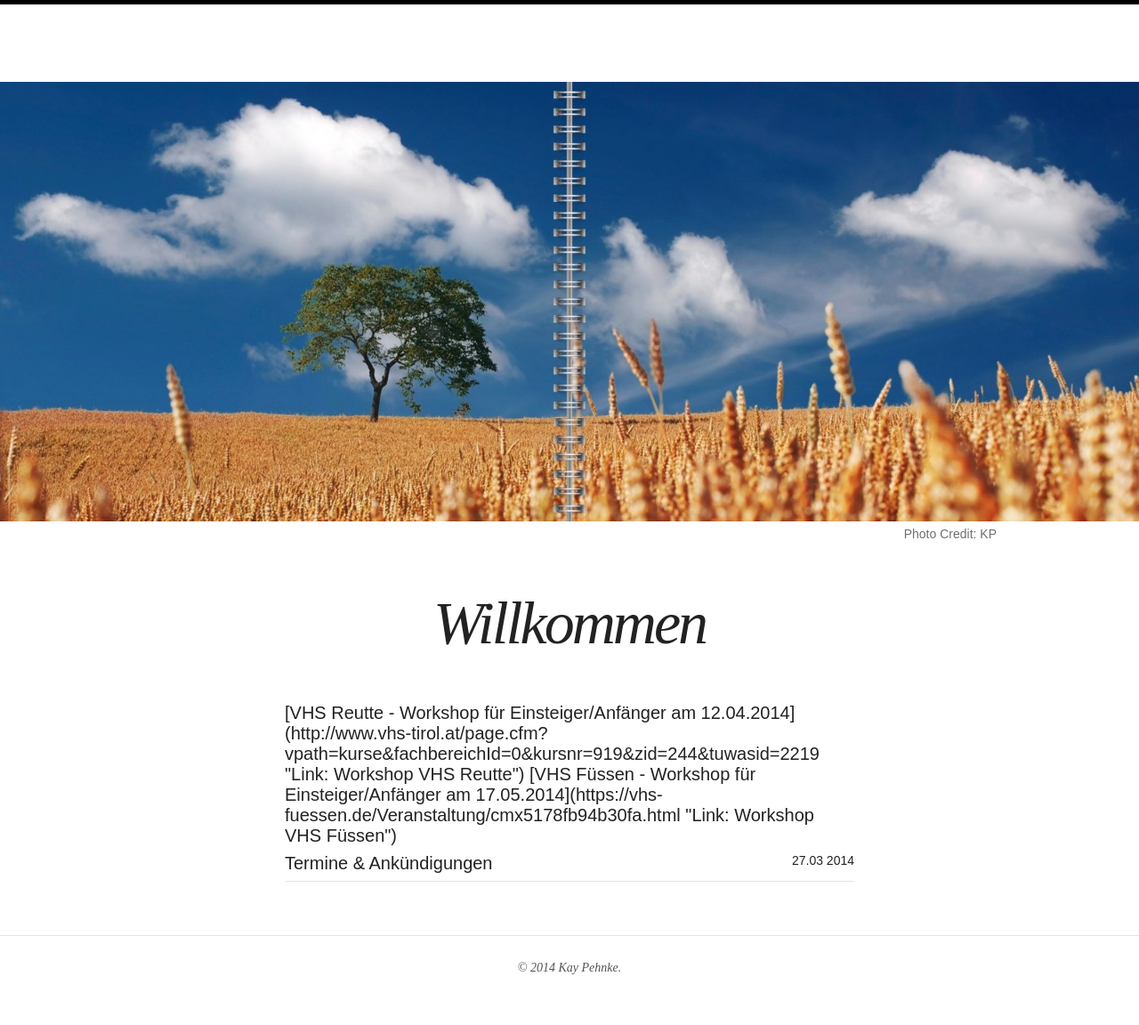
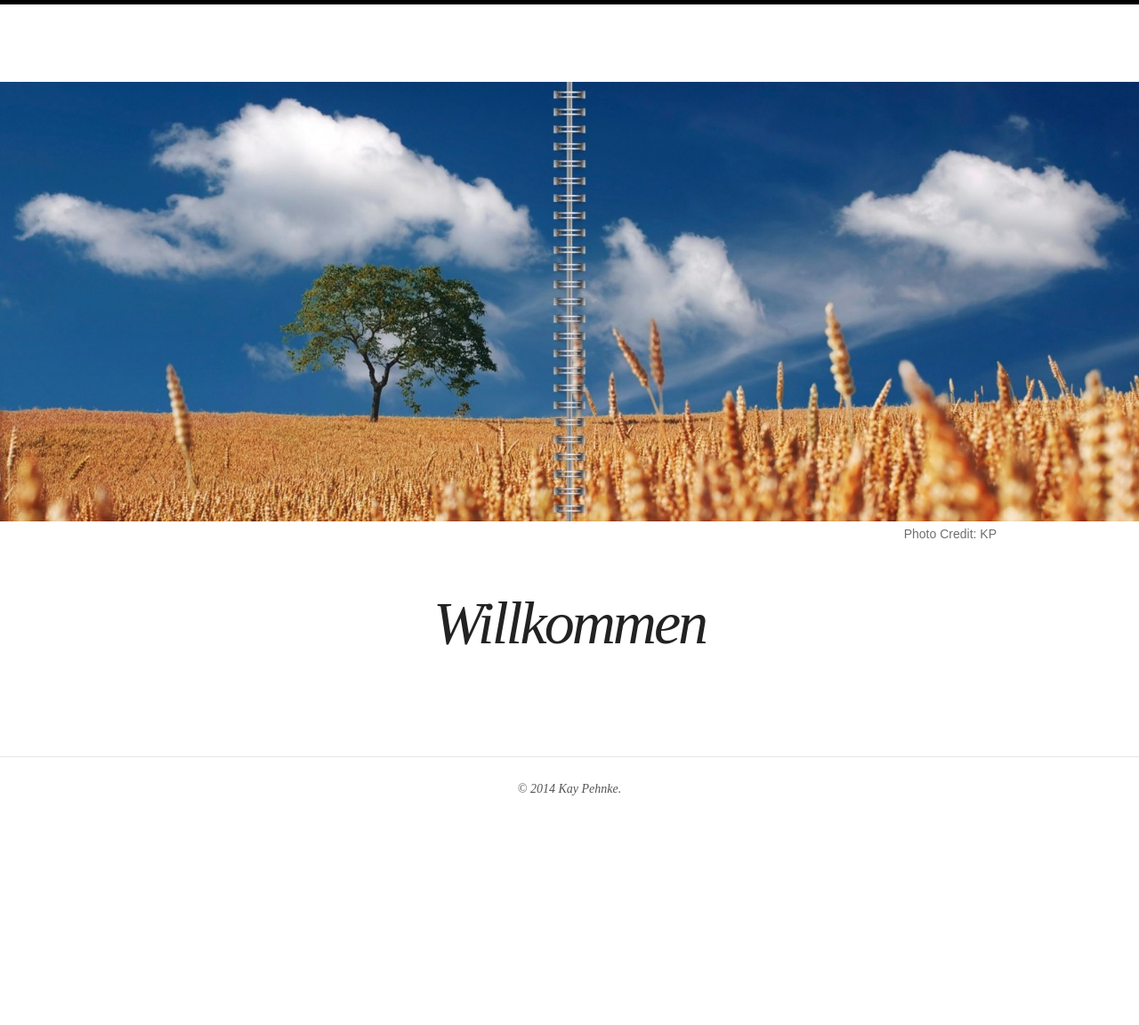
Before and after one commit to kay-pehnke/kay-pehnke.github.io, a Jekyll site: the page built from index.html, in a window 1280 px wide. Shown: the whole page at 89% size. Built offline with Jekyll 4.4.1, drawn with Linux system fonts in a browser that asks for light colours; nearby versions of some CDN libraries; after the commit the page ends 951 px from its top, so only the background shows below that.

Commit message:
Text Änderungen "Über" und "Start Screen"

```diff
--- a/index.html
+++ b/index.html
@@ -9,16 +9,3 @@
   creditlink: http://www.kay-pehnke.de
 
 ---
-
-[VHS Reutte - Workshop für Einsteiger/Anfänger am 12.04.2014](http://www.vhs-tirol.at/page.cfm?vpath=kurse&fachbereichId=0&kursnr=919&zid=244&tuwasid=2219 "Link: Workshop VHS Reutte")
-
-[VHS Füssen - Workshop für Einsteiger/Anfänger am 17.05.2014](https://vhs-fuessen.de/Veranstaltung/cmx5178fb94b30fa.html "Link: Workshop VHS Füssen")
-
-
-<ul class="post-list">
-{% for post in site.posts %}
-    {% if post.category == "blog" %}
-        <li><article><a href="{{ site.url }}{{ post.url }}">{{ post.title }} <span class="entry-date"><time datetime="{{ post.date | date_to_xmlschema }}">{{ post.date | date: "%d.%m %Y" }}</time></span></a></article></li>
-    {% endif %}
- {% endfor %}
-</ul>
```
Also changed, not shown: about.md (+1 -1 lines).
